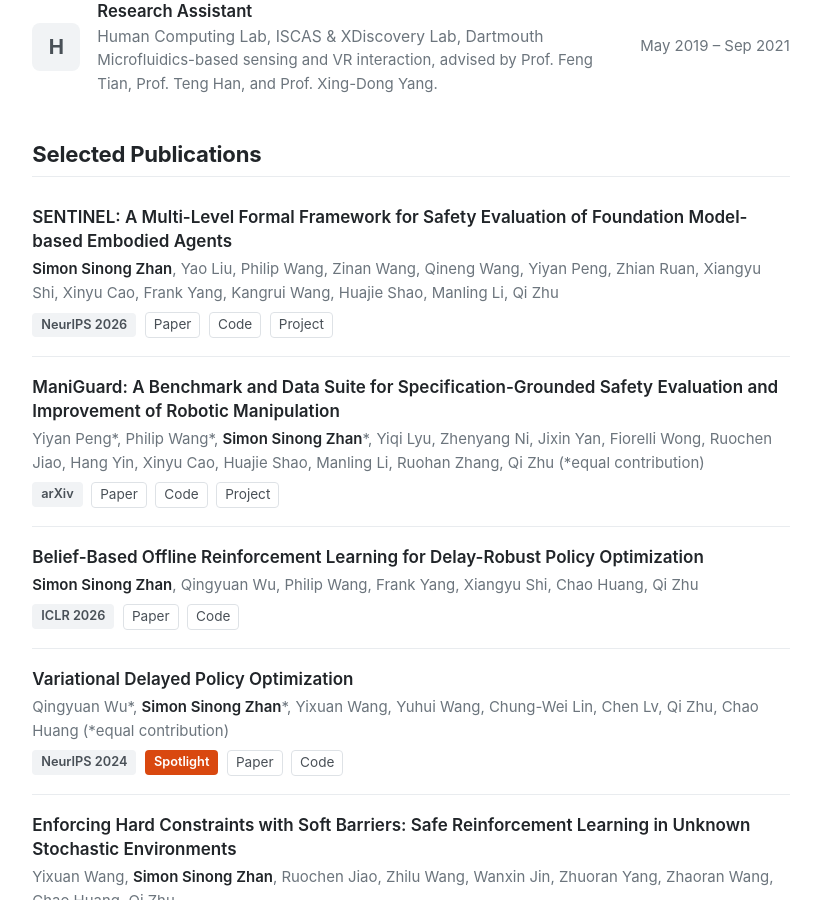
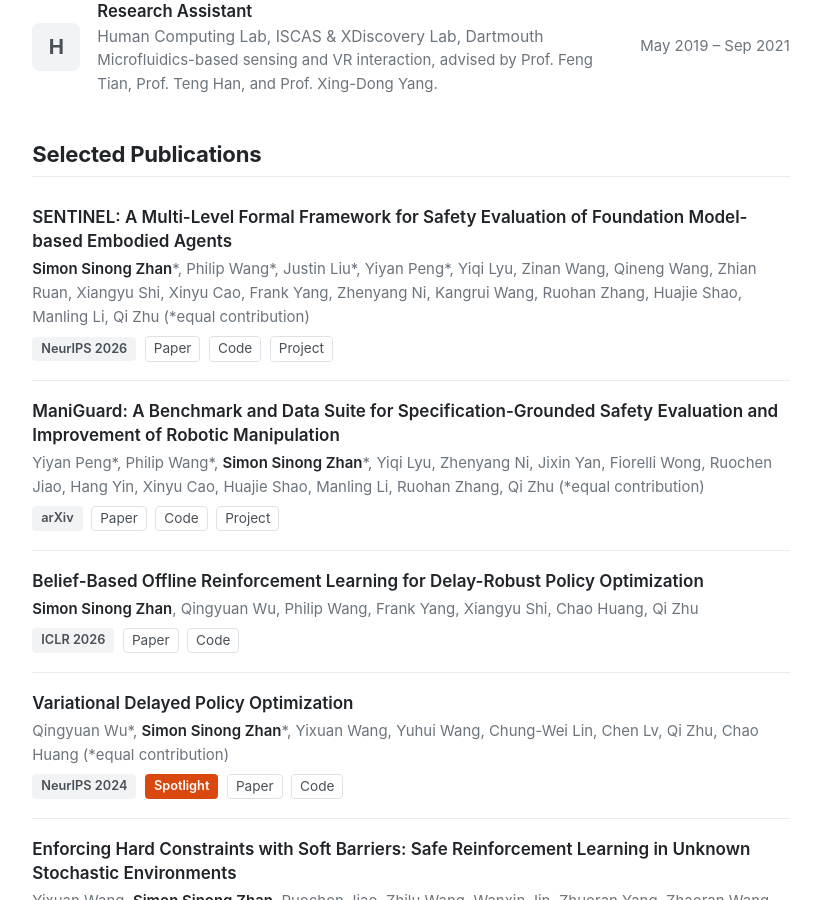
Before and after one commit to SimonZhan-code/SimonZhan-code.github.io, a Jekyll site: the page built from _pages/about.md, in a window 1280 px wide and 900 px high, scrolled down 1762 px. Shown: the whole window, without its empty margins (229-1050 px from the left). Built offline with Jekyll 4.4.1, drawn with Linux system fonts in a browser that asks for light colours; a script that is not in the unit is left out.

Commit message:
Update SENTINEL author list to arXiv v3
Co-Authored-By: Claude Opus 5.5 <noreply@anthropic.com>

```diff
--- a/_publications/2026-neurips-sentinel.md
+++ b/_publications/2026-neurips-sentinel.md
@@ -10,13 +10,13 @@ date: 2026-09-25
 venue: 'Conference on Neural Information Processing Systems (NeurIPS)'
 badge: 'NeurIPS 2026'
 selected: true
-authors: 'Simon Sinong Zhan, Yao Liu, Philip Wang, Zinan Wang, Qineng Wang, Yiyan Peng, Zhian Ruan, Xiangyu Shi, Xinyu Cao, Frank Yang, Kangrui Wang, Huajie Shao, Manling Li, Qi Zhu'
+authors: 'Simon Sinong Zhan*, Philip Wang*, Justin Liu*, Yiyan Peng*, Yiqi Lyu, Zinan Wang, Qineng Wang, Zhian Ruan, Xiangyu Shi, Xinyu Cao, Frank Yang, Zhenyang Ni, Kangrui Wang, Ruohan Zhang, Huajie Shao, Manling Li, Qi Zhu (*equal contribution)'
 paperurl: 'https://arxiv.org/abs/2510.12985'
 codeurl: 'https://github.com/NU-IDEAS-Lab/SENTINEL'
 projecturl: 'https://nu-ideas-lab.github.io/SENTINEL/'
 citation: '@inproceedings{zhan2026sentinel,
   title={SENTINEL: A Multi-Level Formal Framework for Safety Evaluation of Foundation Model-based Embodied Agents},
-  author={Zhan, Simon Sinong and Liu, Yao and Wang, Philip and Wang, Zinan and Wang, Qineng and Peng, Yiyan and Ruan, Zhian and Shi, Xiangyu and Cao, Xinyu and Yang, Frank and Wang, Kangrui and Shao, Huajie and Li, Manling and Zhu, Qi},
+  author={Zhan, Simon Sinong and Wang, Philip and Liu, Justin and Peng, Yiyan and Lyu, Yiqi and Wang, Zinan and Wang, Qineng and Ruan, Zhian and Shi, Xiangyu and Cao, Xinyu and Yang, Frank and Ni, Zhenyang and Wang, Kangrui and Zhang, Ruohan and Shao, Huajie and Li, Manling and Zhu, Qi},
   booktitle={Advances in Neural Information Processing Systems (NeurIPS)},
   year={2026},
   url={https://arxiv.org/abs/2510.12985}
@@ -26,4 +26,4 @@ citation: '@inproceedings{zhan2026sentinel,
 SENTINEL is the first framework to provide multi-level safety evaluation of foundation model-based embodied agents — across semantic interpretation, plan generation, and physical execution — within a unified formal framework. Instead of heuristic rules or subjective FM judgments, it grounds practical safety requirements in temporal logic semantics that precisely specify state invariants, temporal dependencies, and timing constraints, and applies the pipeline to agents in VirtualHome and AI2-THOR against diverse safety requirements.
 
 
-**Authors:** Simon Sinong Zhan, Yao Liu, Philip Wang, Zinan Wang, Qineng Wang, Yiyan Peng, Zhian Ruan, Xiangyu Shi, Xinyu Cao, Frank Yang, Kangrui Wang, Huajie Shao, Manling Li, Qi Zhu
+**Authors:** Simon Sinong Zhan*, Philip Wang*, Justin Liu*, Yiyan Peng*, Yiqi Lyu, Zinan Wang, Qineng Wang, Zhian Ruan, Xiangyu Shi, Xinyu Cao, Frank Yang, Zhenyang Ni, Kangrui Wang, Ruohan Zhang, Huajie Shao, Manling Li, Qi Zhu (*equal contribution)
```
